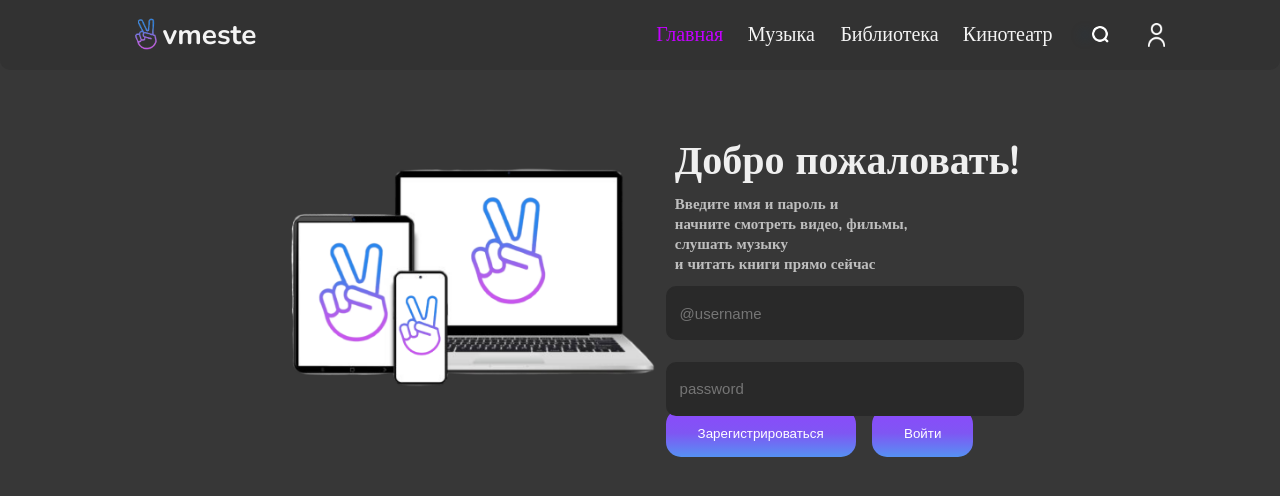
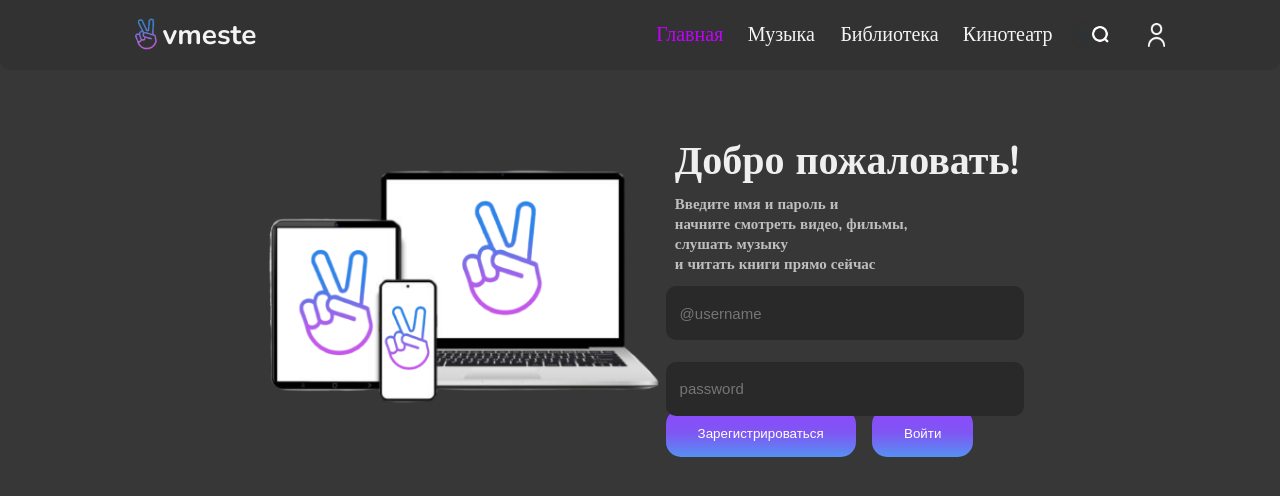
Before and after one commit to Mak31m232/vmeste-2.0, a plain HTML site: page index.html in a window 1280 px wide. Drawn offline with nearby package versions, Linux system fonts and the light colour scheme.

Commit message:
Add files via upload

```diff
--- a/style.css
+++ b/style.css
@@ -238,8 +238,8 @@ a{
 
 .logo-social{
     position: absolute;
-    width: 70%;
-    margin-left: -68%;
+    width: 75%;
+    margin-left: -72%;
     margin-top: 2%;
 }
 
```
